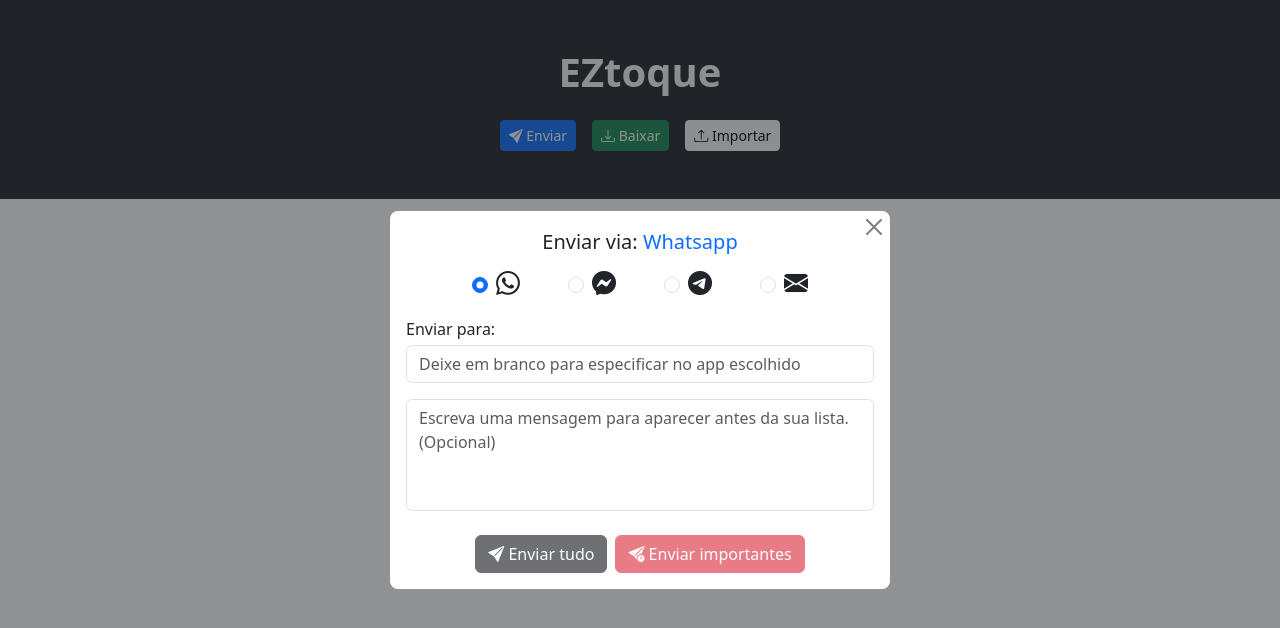
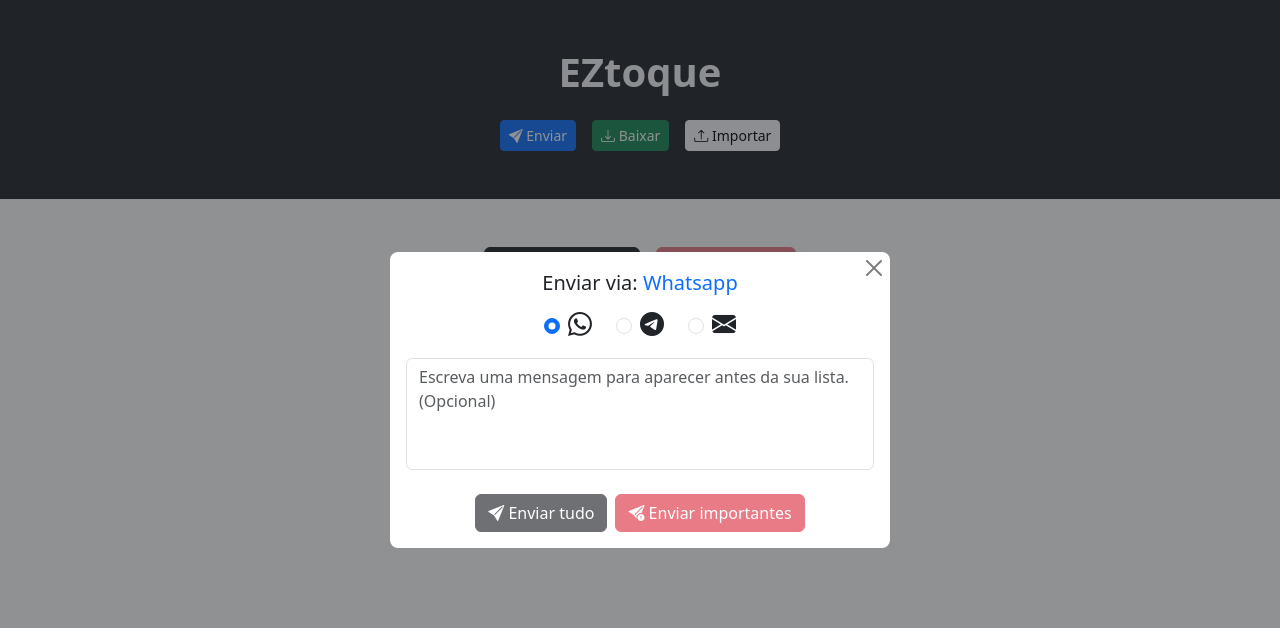
Before and after one commit to benhurk/Meu-Estoque, a React (Vite) app: page / in a window 1280 px wide. Both pictures are taken after a click on the button "Enviar". Shown: the top 628 px of the page. Built offline with nearby package versions, Linux system fonts and the light colour scheme.

Commit message:
Removed messenger support and finished the functionality

```diff
--- a/src/components/SendButton/index.tsx
+++ b/src/components/SendButton/index.tsx
@@ -5,21 +5,20 @@ import SupportedPlatforms from '../../types/supportedPlatforms';
 type Props = {
     sendMode: 'all' | 'warn';
     sendVia: SupportedPlatforms;
-    sendTo: string;
+    initialMessage: string;
 };
 
-export default function SendButton({ sendMode, sendVia, sendTo }: Props) {
+export default function SendButton({
+    sendMode,
+    sendVia,
+    initialMessage,
+}: Props) {
     const listItems = useSelector((state: RootState) => state.list.items);
     const warnedItems = listItems.filter(
         (item) => item.quantity <= item.alertQuantity
     );
 
-    /*
-        LINKS:
-        TELEGRAM:
-            CHOSE IN APP: `tg://msg_url?url=+&text=${message}`
-            SPECIFIED CONTACT: `tg://resolve?domain=${sendTo}&text=${message}`
-    */
+    const date = new Date().toLocaleDateString();
 
     const url = (platform: SupportedPlatforms, message: string) => {
         switch (platform) {
@@ -28,13 +27,12 @@ export default function SendButton({ sendMode, sendVia, sendTo }: Props) {
             case 'telegram':
                 return `tg://msg_url?url=+&text=${message}`;
             case 'email':
-            case 'messenger':
-                return `m.me/PAGE-NAME?text=${message}`;
+                return `mailto:?subject=Estoque+${date}&body=${message}`;
         }
     };
 
     const send = (sendMode: 'all' | 'warn') => {
-        let message = '';
+        let message = initialMessage && `${initialMessage}%0a%0a`;
         const items = sendMode === 'all' ? listItems : warnedItems;
 
         items.forEach((item) => {
@@ -55,7 +53,11 @@ export default function SendButton({ sendMode, sendVia, sendTo }: Props) {
             message += sendMode === 'all' ? allItemsLine : warnedItemsLine;
         });
 
-        window.open(url(sendVia, message));
+        if (sendVia != 'email') {
+            window.location.href = url(sendVia, message);
+        } else {
+            window.open(url(sendVia, message));
+        }
     };
 
     if (sendMode === 'all') {
--- a/src/components/SendMenu/index.tsx
+++ b/src/components/SendMenu/index.tsx
@@ -1,11 +1,9 @@
 import { useState } from 'react';
 import SupportedPlatforms from '../../types/supportedPlatforms';
 import SendButton from '../SendButton';
-import FormGroup from '../FormGroup';
 
 export default function SendMenu() {
     const [sendVia, setSendVia] = useState<SupportedPlatforms>('whatsapp');
-    const [sendTo, setSendTo] = useState<string>('');
     const [initialMessage, setInitialMessage] = useState<string>('');
 
     return (
@@ -17,7 +15,7 @@ export default function SendMenu() {
                         {sendVia}
                     </span>
                 </span>
-                <div className='d-flex justify-content-center gap-5'>
+                <div className='d-flex justify-content-center gap-4'>
                     <div className='d-flex align-items-center gap-2'>
                         <input
                             className='form-check-input'
@@ -30,20 +28,6 @@ export default function SendMenu() {
                         <label
                             htmlFor='send-whatsapp'
                             className='bi bi-whatsapp form-check-label fs-4'
-                        />
-                    </div>
-                    <div className='d-flex align-items-center gap-2'>
-                        <input
-                            className='form-check-input'
-                            name='send-via'
-                            type='radio'
-                            id='send-messenger'
-                            checked={sendVia === 'messenger'}
-                            onChange={() => setSendVia('messenger')}
-                        />
-                        <label
-                            htmlFor='send-messenger'
-                            className='bi bi-messenger form-check-label fs-4'
                         />
                     </div>
                     <div className='d-flex align-items-center gap-2'>
@@ -76,14 +60,6 @@ export default function SendMenu() {
                     </div>
                 </div>
             </div>
-            <FormGroup elementId='send-to' labelText='Enviar para:'>
-                <input
-                    type='text'
-                    id='send-to'
-                    className='form-control'
-                    placeholder='Deixe em branco para especificar no app escolhido'
-                />
-            </FormGroup>
             <textarea
                 className='form-control mb-4'
                 value={initialMessage}
@@ -92,8 +68,16 @@ export default function SendMenu() {
                 style={{ resize: 'none', height: '7rem' }}
             />
             <div className='d-flex justify-content-center gap-2'>
-                <SendButton sendTo={sendTo} sendVia={sendVia} sendMode='all' />
-                <SendButton sendTo={sendTo} sendVia={sendVia} sendMode='warn' />
+                <SendButton
+                    initialMessage={initialMessage}
+                    sendVia={sendVia}
+                    sendMode='all'
+                />
+                <SendButton
+                    initialMessage={initialMessage}
+                    sendVia={sendVia}
+                    sendMode='warn'
+                />
             </div>
         </div>
     );
--- a/src/types/supportedPlatforms.ts
+++ b/src/types/supportedPlatforms.ts
@@ -1,3 +1,3 @@
-type SupportedPlatforms = 'whatsapp' | 'telegram' | 'email' | 'messenger';
+type SupportedPlatforms = 'whatsapp' | 'telegram' | 'email';
 
 export default SupportedPlatforms;
```
